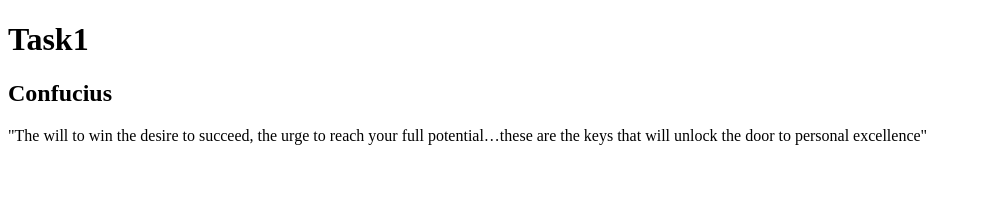
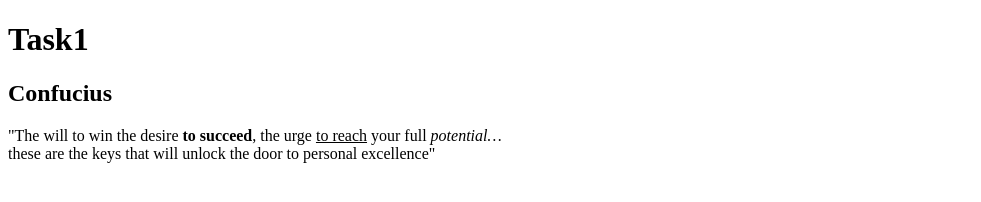
Before and after one commit to Lutsena/html, a plain HTML site: page index.html in a window 1280 px wide. Shown: the whole page, without its empty margins (0-981 px from the left). Drawn offline with Linux system fonts and the light colour scheme.

Commit message:
stylized text

```diff
--- a/index.html
+++ b/index.html
@@ -8,7 +8,7 @@
 <h1>Task1</h1>
 <h2>Confucius</h2>
 <p>
-    "The will to win the desire to succeed, the urge to reach your full potential…these are the keys that will unlock the door to personal excellence"
+    "The will to win the desire <strong>to succeed</strong>, the urge <u>to reach</u> your full <em>potential…</em> <br>these are the keys that will unlock the door to personal excellence"
 </p>
 </body>
 </html>
```
